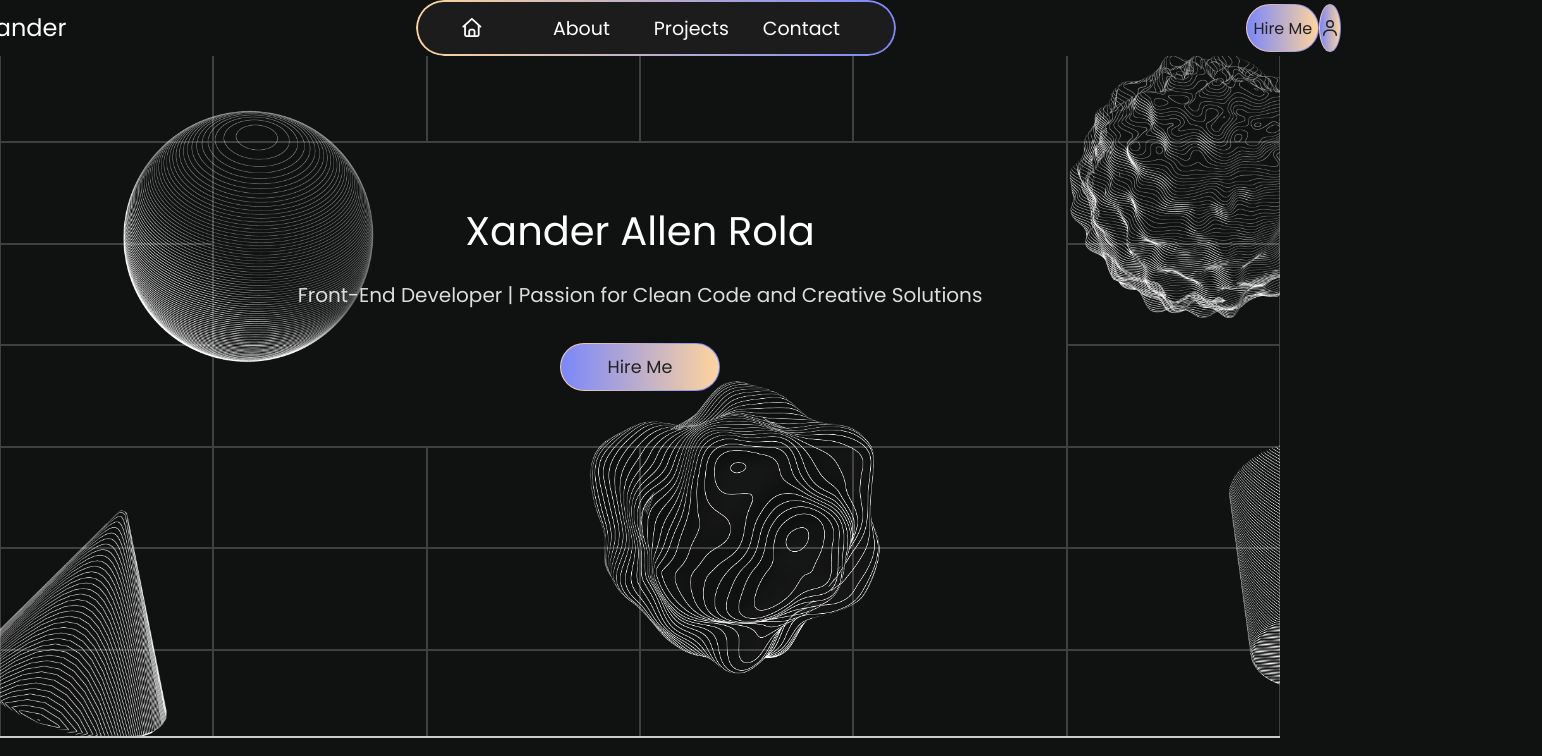
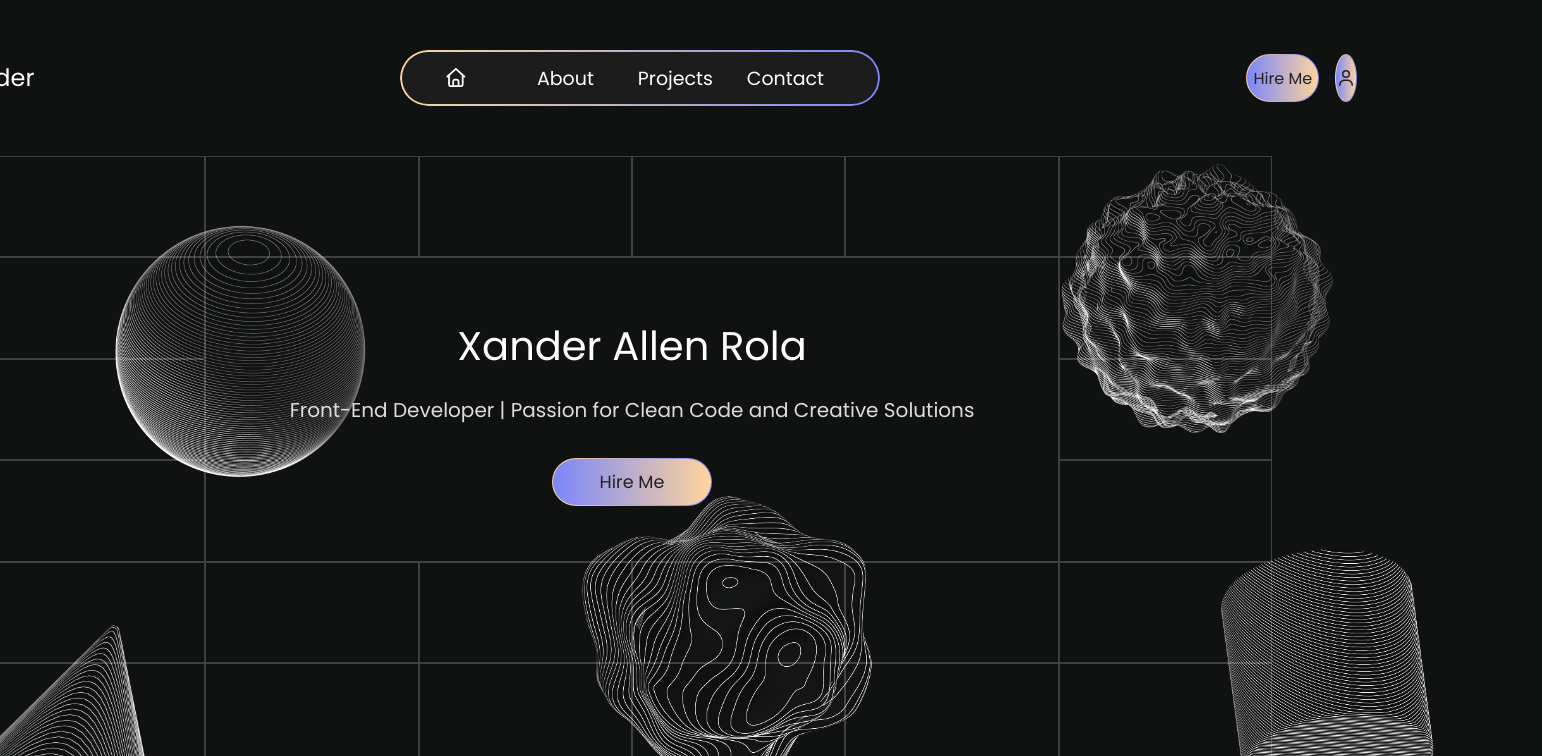
Before and after one commit to Xander-Allen-Rola/Xander-Portfolio, a Vue app: page / in a window 1280 px wide. Shown: the top 756 px of the page, 1542 px wide, since content can reach past the window. Built offline with nearby package versions, Linux system fonts and the light colour scheme.

Commit message:
fixed css positioning for better readability (for me)

```diff
--- a/src/App.vue
+++ b/src/App.vue
@@ -16,7 +16,7 @@ import SubInfo from './components/SubInfo.vue'
       <Profile />
     </header>
     <main>
-        <HomeGrid />
+        <HomeGrid style="margin-top: 50px;" />
         <SubInfo />
     </main>
   </div>
@@ -24,23 +24,25 @@ import SubInfo from './components/SubInfo.vue'
 
 <style scoped>
 .app-container {
-  display: flex;
-  flex-direction: column;
-  position: fixed;
-  inset: 0px;
-  height: 50rem;
-  margin: auto;
+  max-width: 1200px;
+  margin: 0 auto; /* Center horizontally */
+  padding: 0;
 }
 
 header {
   display: flex;
   align-items: center;
-  justify-content: center;
+  justify-content: center; /* Center header items horizontally */
+  gap: 16px;
+  margin-top: 50px;
 }
 
 main {
   display: flex;
   flex-direction: column;
-  align-items: center;
+  align-items: center; /* Center main items horizontally */
+  gap: 0;
+  margin: 0;
+  padding: 0;
 }
 </style>
--- a/src/components/HomeGrid.vue
+++ b/src/components/HomeGrid.vue
@@ -112,11 +112,8 @@ export default {
 .grid-center-wrapper {
   display: flex;
   justify-content: center;
-  align-items: center;
   width: 100vw;
   height: 85vh;
-  position: relative;
-  overflow: hidden;
 }
 
 .grid-wrapper {
@@ -139,8 +136,6 @@ export default {
   width: 100%;
   height: 100%;
   background: transparent;
-  box-sizing: border-box;
-  margin: 0;
   position: relative;
   z-index: 1;
 }
@@ -148,7 +143,5 @@ export default {
 .grid-cell {
   background: transparent;
   border: 1px solid rgba(255, 255, 255, 0.2);
-  min-width: 0;
-  min-height: 0;
 }
 </style>
--- a/src/components/SubInfo.vue
+++ b/src/components/SubInfo.vue
@@ -11,16 +11,14 @@
 
 <style scoped>
 .horizontal-line {
-  border: none;
   border-top: 2px solid #ccc;
   width: 100vw; /* Full viewport width */
-  position: relative;
 }
 .subinfo-text {
     display: flex;
     gap: 20rem; /* Adjust the value as needed */
     font-size: 25px; /* Adjust as needed */
-    margin-top: 2rem;    /* Space above */
-    margin-bottom: 2rem; /* Space below */
+    margin-top: 0rem;    /* Space above */
+    margin-bottom: 0rem; /* Space below */
 }
 </style>
```
Lines whose indentation alone changed are shown as unchanged.
